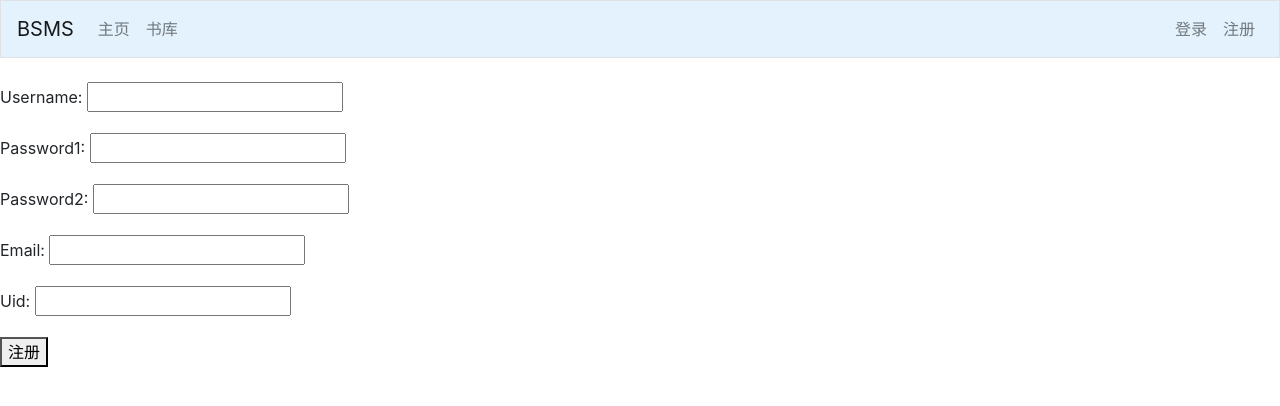
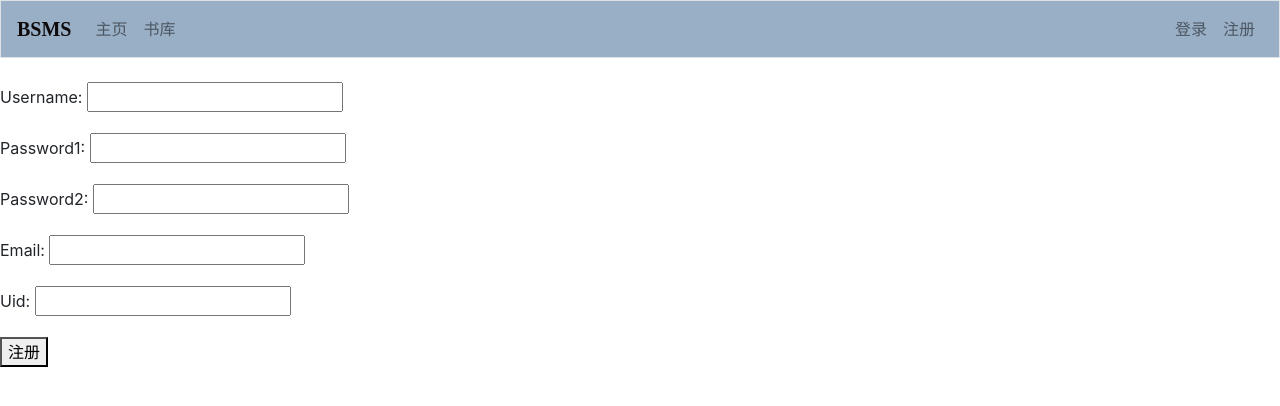
Before and after one commit to Row11n/DBlab_FDu, a Django app: page /Userinfo/register/ in a window 1280 px wide. Shown: the top 406 px of the page. Run offline with Django 4.2, Linux system fonts and the light colour scheme; some libraries are stand-ins or nearby versions.

Commit message:
navbar is done

```diff
--- a/system/templates/system/base.html
+++ b/system/templates/system/base.html
@@ -11,14 +11,14 @@
 </head>
 
 <body>
-    <nav class="navbar navbar-expand-md navbar-light mb-4 border" style="background-color: #e3f2fd;">
-        <a class="navbar-brand" href="{% url 'system:home' %}">BSMS</a>
+    <nav class="navbar navbar-expand-md navbar-light mb-4 border" style="background-color: #99AFC6;">
+        <a class="navbar-brand" style="color: #0F0B0C;font-weight: bolder;font-family: Conolas;" href="{% url 'system:home' %}">BSMS</a>
 
         <button class="navbar-toggler" type="button" data-toggle="collapse" data-target="#navbarCollapse"
             aria-controls="navbarCollapse"  aria-expanded="false" aria-label="Toggle navigation">
             <span class="navbar-toggler-icon"></span></button>
 
-        <div class="collapse navbar-collapse" id="navbarCollapse">
+        <div class="collapse navbar-collapse" style="color: #86A4BE;" id="navbarCollapse">
             <ul class="navbar-nav mr-auto">
                 <li class="nav-item">
                     <a class="nav-link" href="{% url 'system:home' %}">主页</a>
@@ -29,14 +29,14 @@
             </ul>
         </div>
 
-        <div class="collapse navbar-collapse" id="navbarCollapse">
+        <div class="collapse navbar-collapse" style="color: #86A4BE;" id="navbarCollapse">
             <ul class="navbar-nav ml-auto">
             {% if user.is_authenticated %}
                 <li class="nav-item">
-                    <img class="mb border" src = "{{user.avatar.url}}" alt="{{user.username}}" style="width:50px"></img>
+                    <img class="mb border" src = "{{user.avatar.url}}" alt="{{user.username}}" style="width:40px; height: 40px;"></img>
                 </li>
                 <li class="nav-item">
-                    <span class="navbar-brand"> &emsp;你好，{{ user.username }}.</span>
+                    <span class="navbar-brand" style="color: #293017;" > &emsp;你好，{{ user.username }}.</span>
                 </li>
                 <li class="nav-item">
                     <a class="nav-link" href="{% url 'users:logout' %}">注销</a>
```
